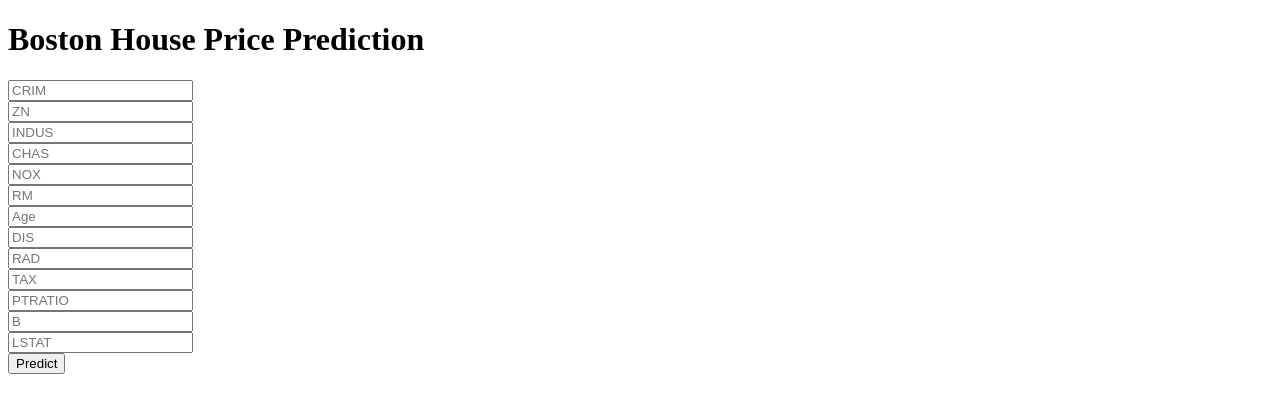
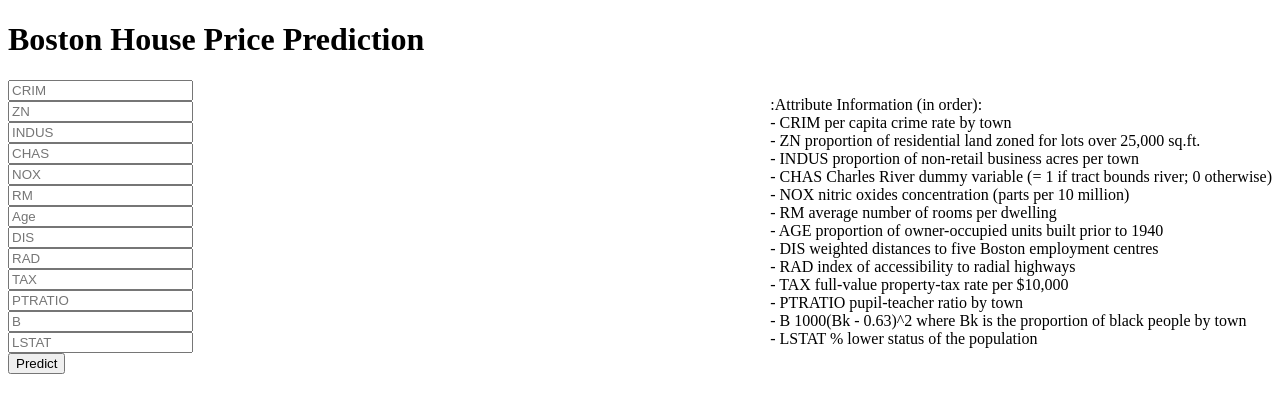
Before and after one commit to dharmesh-kashyap/Boston-House-Price-Prediction, a Flask app: page / in a window 1280 px wide. Shown: the top 413 px of the page. Run offline with Flask 2, Linux system fonts and the light colour scheme; parts of the project's set-up code (start-up, migrations or seed data) failed here and were passed over.

Commit message:
new alignment

```diff
--- a/templates/home.html
+++ b/templates/home.html
@@ -8,15 +8,24 @@
 <link href='https://fonts.googleapis.com/css?family=Arimo' rel='stylesheet' type='text/css'>
 <link href='https://fonts.googleapis.com/css?family=Hind:300' rel='stylesheet' type='text/css'>
 <link href='https://fonts.googleapis.com/css?family=Open+Sans+Condensed:300' rel='stylesheet' type='text/css'>
+<style>
+.form {
+    float: left;
+}
+.details {
+    float: inline-end;
+    padding-left: 25ch;
+}
+</style>
 
 
 </head>
 
 <body>
+  <h1>Boston House Price Prediction</h1>
  <div class="login">
-	<h1>Boston House Price Prediction</h1>
-
      <!-- Main Input For Receiving Query to our ML -->
+     <div class="form" >
       <form action="{{ url_for('predict')}}"method="post">
         <input type="text" name="CRIM" placeholder="CRIM" required="required" /><br>
         <input type="text" name="ZN" placeholder="ZN" required="required" /><br>
@@ -37,6 +46,25 @@
           <button type="submit" class="btn btn-primary btn-block btn-large">Predict</button>
       </form>
 
+    </div>
+    <div class="details">
+      <p>:Attribute Information (in order):<br>
+        - CRIM     per capita crime rate by town<br>
+        - ZN       proportion of residential land zoned for lots over 25,000 sq.ft.<br>
+        - INDUS    proportion of non-retail business acres per town<br>
+        - CHAS     Charles River dummy variable (= 1 if tract bounds river; 0 otherwise)<br>
+        - NOX      nitric oxides concentration (parts per 10 million)<br>
+        - RM       average number of rooms per dwelling<br>
+        - AGE      proportion of owner-occupied units built prior to 1940<br>
+        - DIS      weighted distances to five Boston employment centres<br>
+        - RAD      index of accessibility to radial highways<br>
+        - TAX      full-value property-tax rate per $10,000<br>
+        - PTRATIO  pupil-teacher ratio by town<br>
+        - B        1000(Bk - 0.63)^2 where Bk is the proportion of black people by town<br>
+        - LSTAT    % lower status of the population
+      </p>
+  </div>
+
    <br>
    <br>
 
```
Lines whose indentation alone changed are shown as unchanged.
